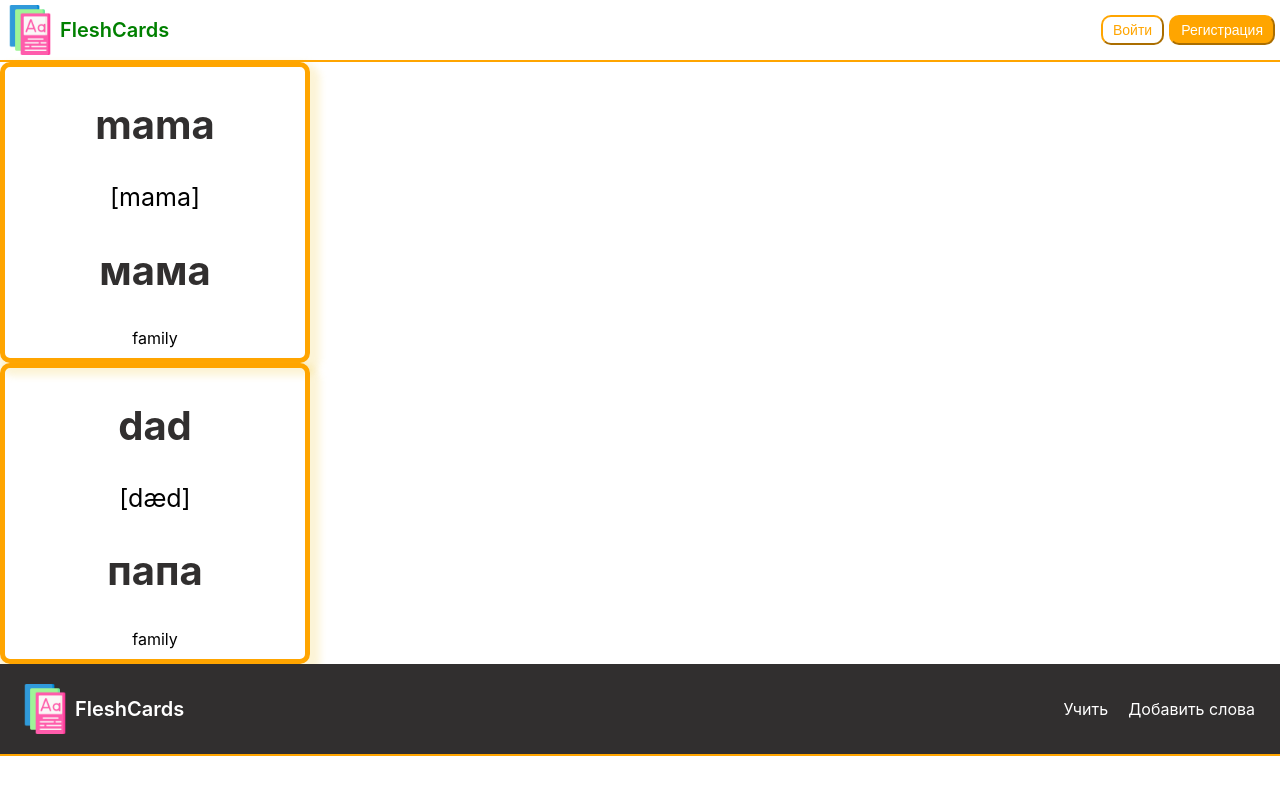
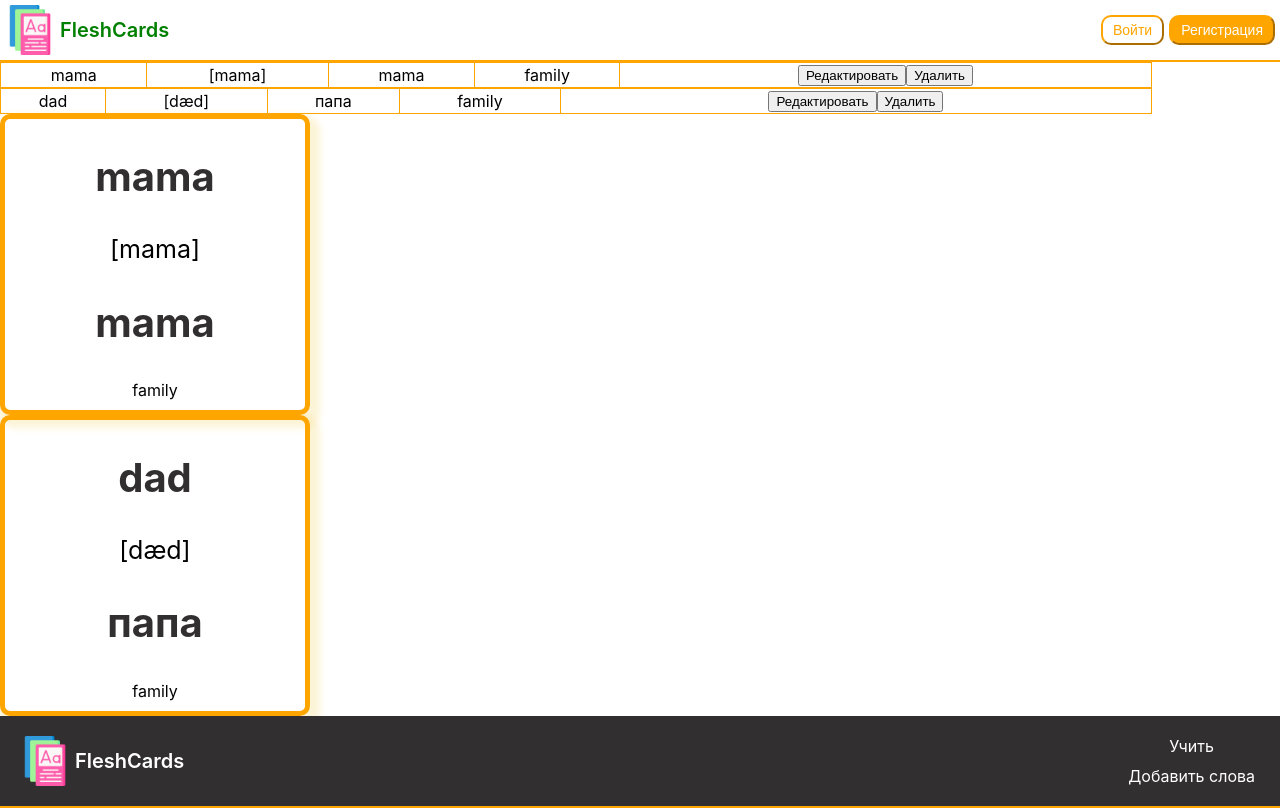
Before and after one commit to IrinaParamonova7980/Flashcards, a React (Create React App) app: page / in a window 1280 px wide. Built offline with nearby package versions, Linux system fonts and the light colour scheme.

Commit message:
listword

```diff
--- a/package.json
+++ b/package.json
@@ -6,6 +6,7 @@
     "@testing-library/jest-dom": "^5.16.5",
     "@testing-library/react": "^13.4.0",
     "@testing-library/user-event": "^13.5.0",
+    "json-loader": "^0.5.7",
     "react": "^18.2.0",
     "react-dom": "^18.2.0",
     "react-scripts": "5.0.1",
--- a/src/App.js
+++ b/src/App.js
@@ -1,40 +1,38 @@
+import data from "./data.json";
 import "./App.css";
-import Footer from "./components/Footer/Footer";
-import Header from "./components/Header/Header";
-import WordCard from "./components/WordCard/WordCard";
-
-const words = [
-  {
-    id: "13366",
-    english: "mama",
-    transcription: "[mama]",
-    russian: "мама",
-    tags: "family",
-    tags_json: '["family"]',
-  },
-  {
-    id: "13367",
-    english: "dad",
-    transcription: "[dæd]",
-    russian: "папа",
-    tags: "family",
-    tags_json: '["family"]',
-  },
-];
+import ListWords from "./components/listWords/ListWords";
+import Footer from "./components/footer/Footer";
+import Header from "./components/header/Header";
+import WordCard from "./components/wordCard/WordCard";
 
 function App() {
   return (
     <div className="App">
       <Header></Header>
-      {words.map((word, index) => (
-        <WordCard
-          english={word.english}
-          transcription={word.transcription}
-          russian={word.russian}
-          tags={word.tags}
-          key={index}
-        ></WordCard>
-      ))}
+      <main>
+        <section>
+          {data.map((data, index) => (
+            <ListWords
+              english={data.english}
+              transcription={data.transcription}
+              russian={data.russian}
+              tags={data.tags}
+              key={index}
+            ></ListWords>
+          ))}
+        </section>
+        <div>
+          {data.map((data, index) => (
+            <WordCard
+              english={data.english}
+              transcription={data.transcription}
+              russian={data.russian}
+              tags={data.tags}
+              key={index}
+            ></WordCard>
+          ))}
+        </div>
+      </main>
       <Footer></Footer>
     </div>
   );
--- a/src/components/Footer/Footer.jsx
+++ b/src/components/Footer/Footer.jsx
@@ -3,20 +3,22 @@ import logo from "./../assets/logo.png";
 
 function Footer() {
   return (
+    <footer>
       <div className={styles.footer}>
         <div className={styles.logo_block}>
-        <img src={logo} className={styles.logo}></img>
+          <img src={logo} className={styles.logo} alt={"FleshCards"}></img>
           <div className={styles.name}>FleshCards</div>
         </div>
         <div className={styles.links_block}>
-        <a href="" className={styles.text}>
+          <div className={styles.text}>
             Учить
-        </a>
-        <a href="" className={styles.text}>
+          </div>
+          <div className={styles.text}>
             Добавить слова
-        </a>
           </div>
         </div>
+      </div>
+    </footer>
   );
 }
 
--- a/src/components/Footer/footer.module.scss
+++ b/src/components/Footer/footer.module.scss
@@ -34,6 +34,5 @@
   font-size: $fontSmall;
   color: $textLight;
   padding: 5px 10px;
-  text-decoration: none;
   cursor: pointer;
 }
--- a/src/components/Header/Header.jsx
+++ b/src/components/Header/Header.jsx
@@ -3,9 +3,10 @@ import logo from "./../assets/logo.png";
 
 function Header() {
   return (
+    <header>
       <div className={styles.header}>
         <div className={styles.logo_block}>
-        <img src={logo} className={styles.logo}></img>
+          <img src={logo} className={styles.logo} alt={"FleshCards"}></img>
           <div className={styles.name}>FleshCards</div>
         </div>
         <div className={styles.button_block}>
@@ -13,6 +14,7 @@ function Header() {
           <button className={styles.registration}>Регистрация</button>
         </div>
       </div>
+    </header>
   );
 }
 
--- a/src/components/ListWords/ListWords.jsx
+++ b/src/components/ListWords/ListWords.jsx
@@ -0,0 +1,20 @@
+import styles from "./listWords.module.scss";
+
+function ListWords(props) {
+  return (
+    <table className={styles.table}>
+      <tr className={styles.body}>
+        <td className={styles.word}>{props.english}</td>
+        <td className={styles.word}>{props.transcription}</td>
+        <td className={styles.word}>{props.russian}</td>
+        <td className={styles.word}>{props.tags}</td>
+        <td className={styles.button_block}>
+          <button className={styles.button}>Редактировать</button>
+          <button className={styles.button}>Удалить</button>
+        </td>
+      </tr>
+    </table>
+  );
+}
+
+export default ListWords;
--- a/src/components/ListWords/listWords.module.scss
+++ b/src/components/ListWords/listWords.module.scss
@@ -0,0 +1,15 @@
+@import "./../variables.scss";
+
+.table {
+  width: 90%;
+  border: 1px solid $colorBasic;
+  border-collapse: collapse;
+}
+
+th {
+  border: 1px solid $colorBasic;
+}
+
+td {
+  border: 1px solid $colorBasic;
+}
--- /dev/null
+++ b/src/data.json
@@ -0,0 +1 @@
+[{"id":"13367","english":"mama","transcription":"[mama]","russian":"mama","tags":"family","tags_json":"[\"family\"]"},{"id":"13368","english":"dad","transcription":"[dæd]","russian":"папа","tags":"family","tags_json":"[\"family\"]"}]
```
Also changed, not shown: src/components/common/button/Button.jsx (added), src/components/common/button/button.module.scss (added), 1 other file (tests, documents, lock files or other folders). Lines whose indentation alone changed are shown as unchanged.
